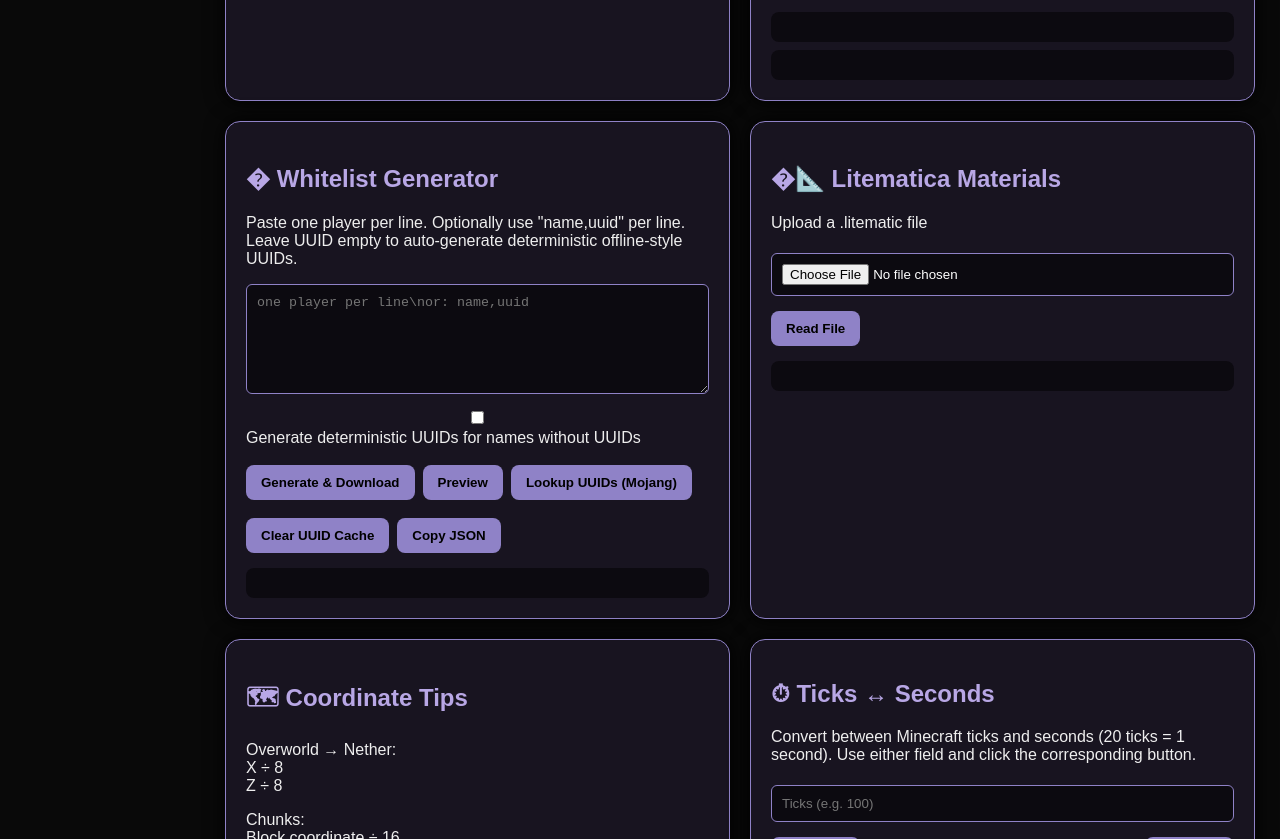
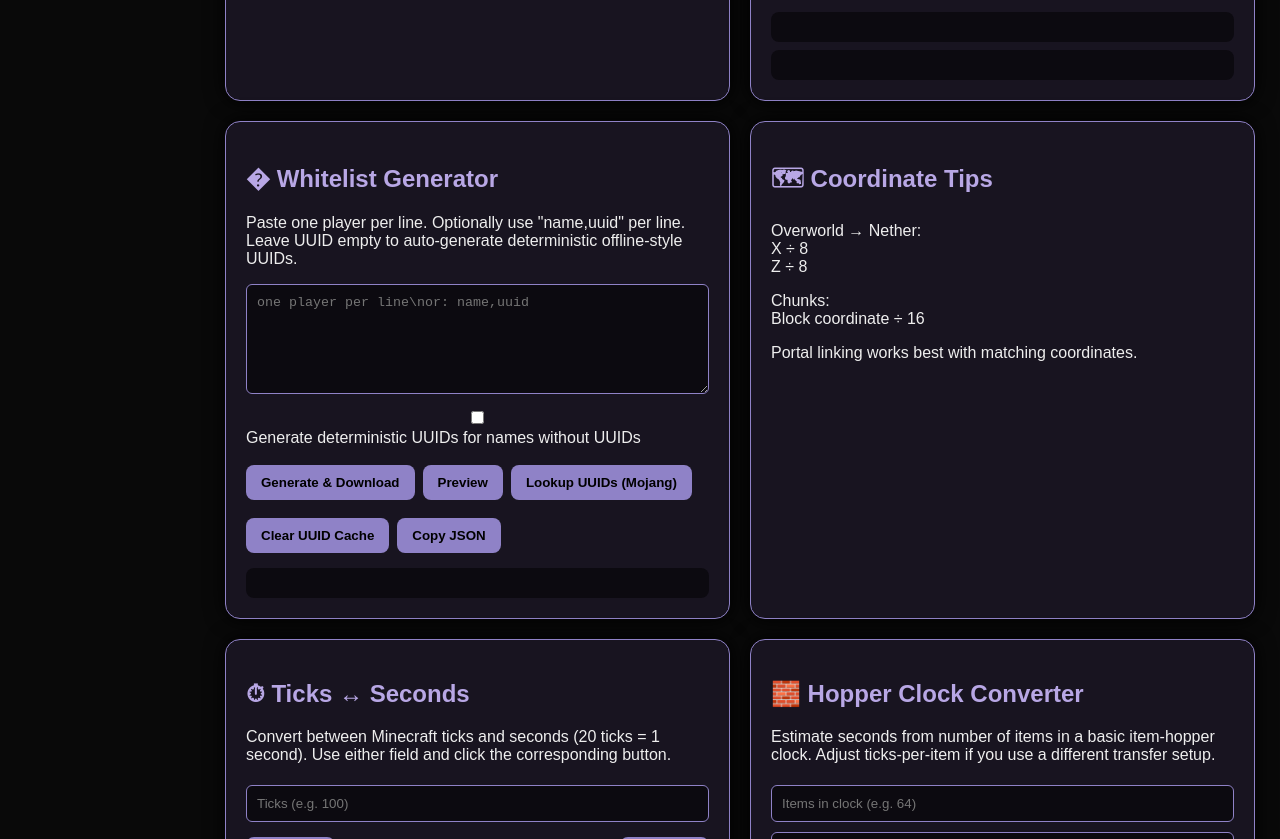
Before and after one commit to eclipse2304/Eclipse-tools, a plain HTML site: page index.html in a window 1280 px wide. Shown: the part 1017-1856 px from the top of the page. Drawn offline with Linux system fonts and the light colour scheme.

Commit message:
removed litematica materials

```diff
--- a/index.html
+++ b/index.html
@@ -326,14 +326,6 @@ footer{ text-align:center; padding:20px; color:#777; }
             <button onclick="copyWhitelist()">Copy JSON</button>
         </div>
         <div class="output" id="wlOut" style="white-space:pre-wrap;font-family:monospace;overflow:auto;max-height:180px"></div>
-    </div>
-
-    <div class="card">
-        <h2>�📐 Litematica Materials</h2>
-        <p>Upload a .litematic file</p>
-        <input type="file" id="schematic" accept=".litematic">
-        <button onclick="readLitematic()">Read File</button>
-        <div class="output" id="litematicOut"></div>
     </div>
 
     <div class="card">
```
